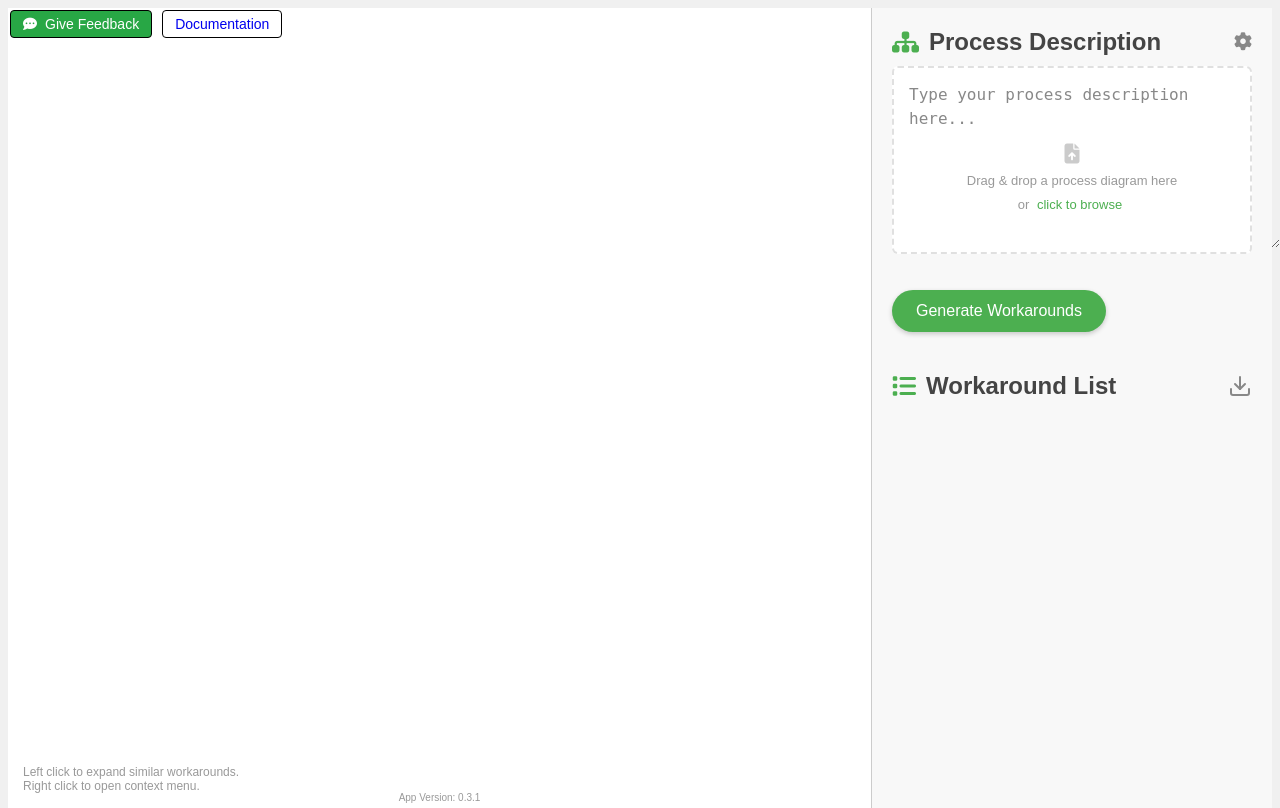
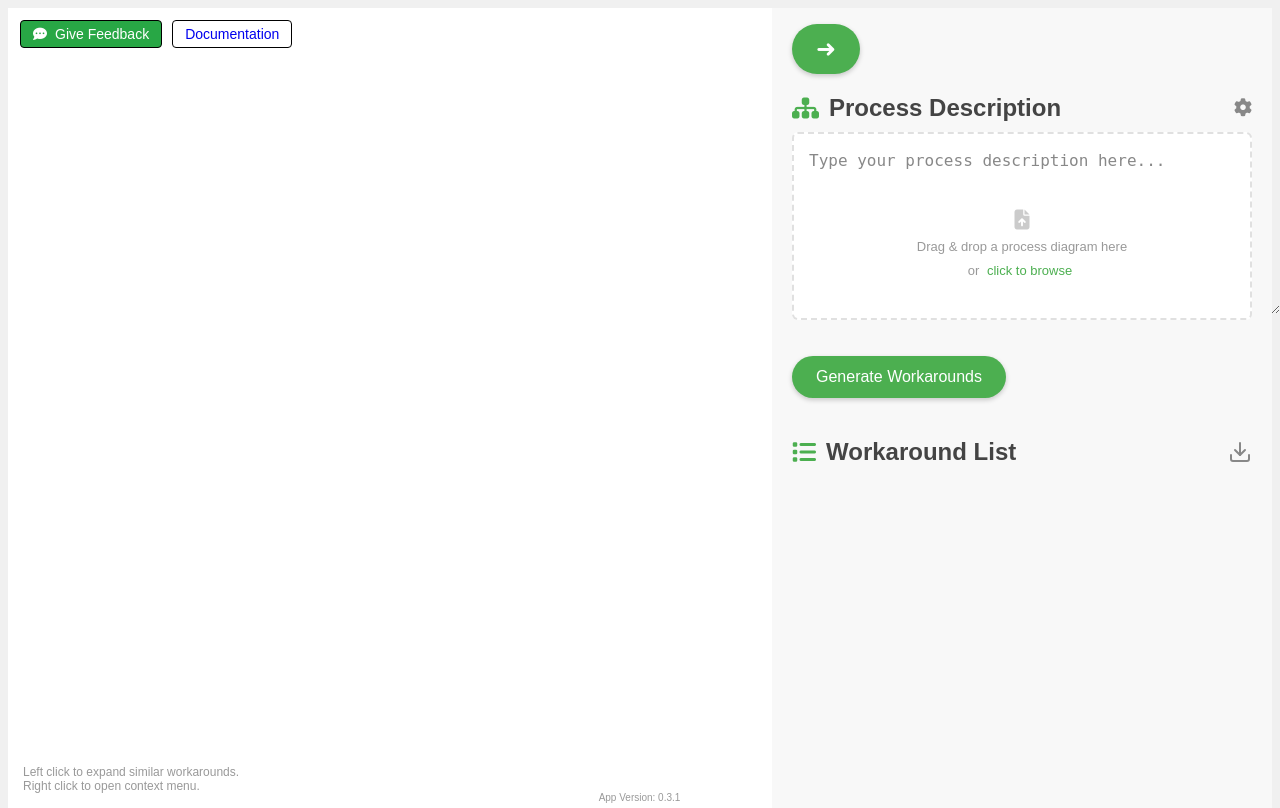
Before and after one commit to viadee/workaround-brainstormer, a Flask app: page /brainstormer in a window 1280 px wide. Run offline with Flask 3, Linux system fonts and the light colour scheme; some libraries are stand-ins or nearby versions.

Commit message:
added fade behaviour in sidebar, added new sidebar buttons

```diff
--- a/static/css/styles.css
+++ b/static/css/styles.css
@@ -12,6 +12,7 @@ body {
   background-color: #f0f0f0;
   font-weight: 100;
   color: black;
+  position: relative;
 }
 
 .brainstormer-content{
@@ -36,7 +37,68 @@ body {
   flex-direction: column;
   height: 100%;
   background-color: #f8f8f8;
-  max-width: 400px;
+  max-width: 100%;
+  width:500px;
+  transition: transform 0.3s, opacity 0.3s ease;
+  position: absolute;
+  top:0;
+  right:0;
+  z-index:1000;
+}
+
+#toggle-btn{
+    aspect-ratio: 1;
+    height: 50px;
+    font-size:x-large;
+    background-color: #4CAF50;
+    color: white;
+    border: none;
+    padding: 12px 24px;
+    cursor: pointer;
+    border-radius: 25px;
+    transition: all 0.3s ease;
+    box-shadow: 0 2px 5px rgba(0,0,0,0.2);
+    align-self: flex-start;
+    display:flex;
+    position:absolute;
+    align-items:center;
+    right:20px;
+    top:20px;
+    justify-content: center;
+}
+
+#toggle-btn-text{
+  transform:rotate(180deg)
+}
+
+#toggle-btn-sidebar {
+    margin-left:20px;
+    margin-right:20px;
+    margin-top:20px;
+    aspect-ratio: 1;
+    height: 50px;
+    font-size:x-large;
+    background-color: #4CAF50;
+    color: white;
+    border: none;
+    padding: 12px 24px;
+    margin-top: 1rem;
+    cursor: pointer;
+    border-radius: 25px;
+    transition: all 0.3s ease;
+    box-shadow: 0 2px 5px rgba(0,0,0,0.2);
+    align-self: flex-start;
+    display:flex;
+    align-items:center;
+}
+
+#sidebar.collapsed {
+  transform: translateX(100%);
+  pointer-events: none; /* Prevent interaction with the hidden sidebar */
+}
+
+#sidebar.hidden {
+    display: none; /* Completely hide the sidebar after moving out */
 }
 
 #input-container,
@@ -79,8 +141,8 @@ h2 {
 /* Navigation and Controls */
 .top-buttons {
   position: fixed;
-  top: 10px;
-  left: 10px;
+  top: 20px;
+  left: 20px;
   display: flex;
   gap: 10px;
   z-index: 1000;
--- a/templates/index.html
+++ b/templates/index.html
@@ -14,8 +14,12 @@
     <div id="app-version">App Version: {{ app_version }}</div>
 </div>
 
+
+<button id="toggle-btn"><p id="toggle-btn-text">&#x279C</p></button>
+
 <!-- Sidebar (right side) -->
 <div id="sidebar">
+    <button id="toggle-btn-sidebar">&#x279C</button>
     <!-- Input Container -->
     <div id="input-container">
         <h2>
```
Also changed, not shown: static/js/main.js (+41 -0 lines).
